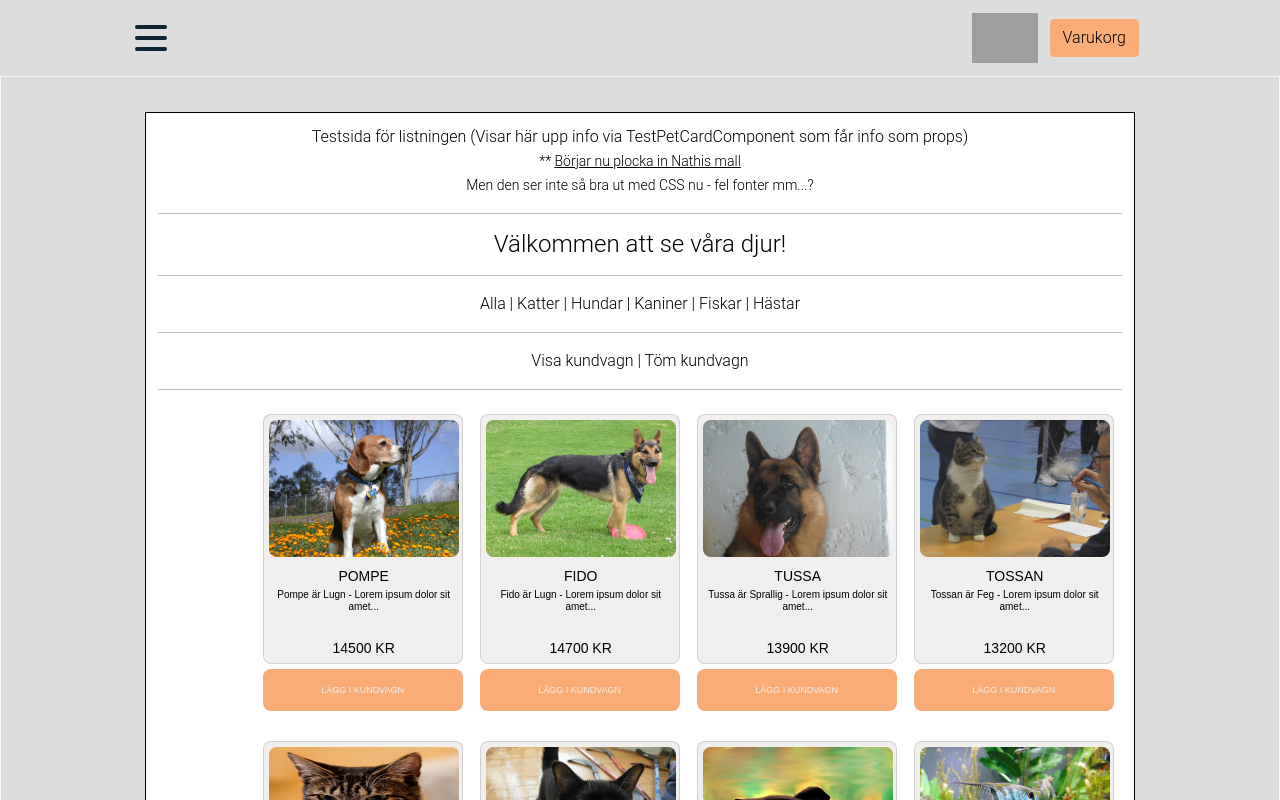
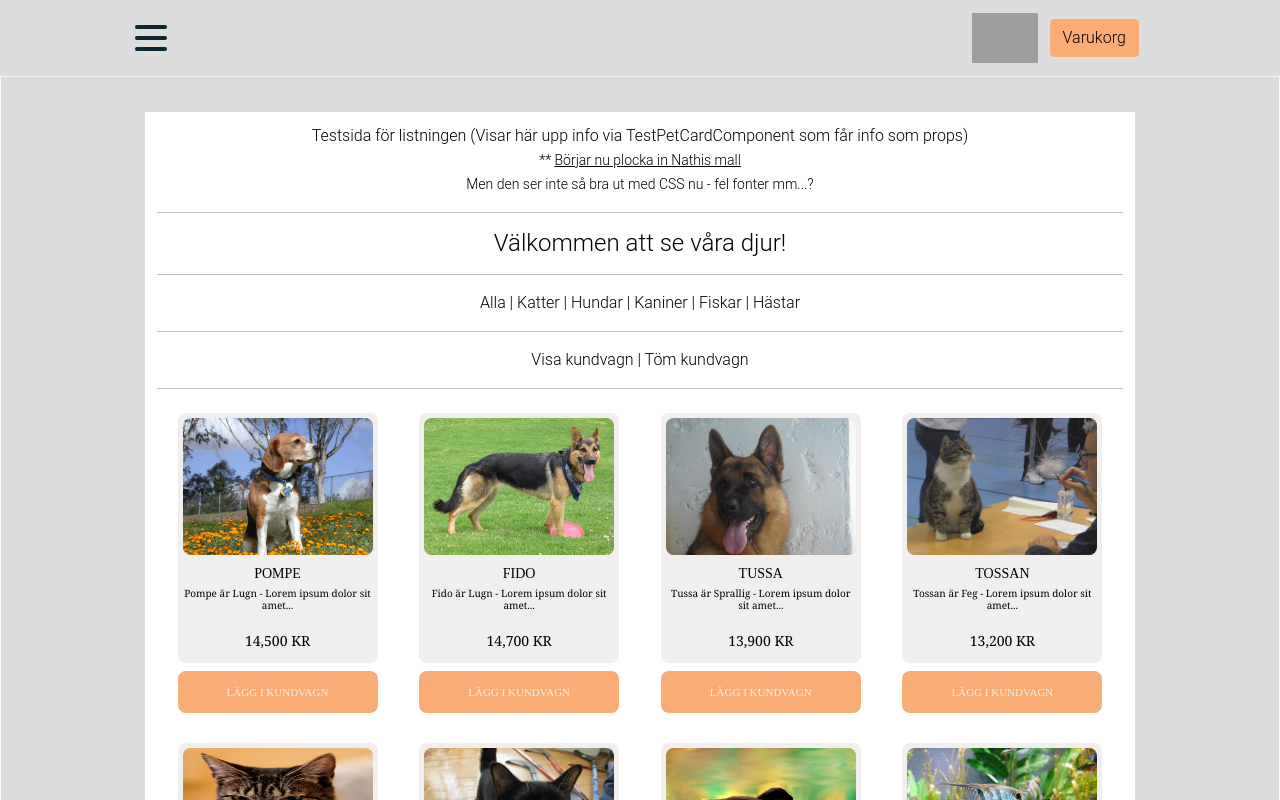
Before and after one commit to linusromlandITHS/JavaScript-med-Ramverk-Laboration-3, a Vue app: page /#/testpetlisting in a window 1280 px wide. Shown: the top 800 px of the page. Built offline with nearby package versions, Linux system fonts and the light colour scheme; grey boxes are pictures that could not be loaded.

Commit message:
Some changes in graphics on the listings page (TestPetCardComponent.vue)

```diff
--- a/src/components/TestPetCardComponent.vue
+++ b/src/components/TestPetCardComponent.vue
@@ -38,8 +38,10 @@
 			</picture> -->
 		</div>
 		<div class="title">{{ p_name }}</div>
-		<div class="text">{{ p_name }} är {{ p_temperament }} - Lorem ipsum dolor sit amet...</div>
-		<div class="price">{{ p_price }} KR</div>
+		<div class="card_description_text">{{ p_name }} är {{ p_temperament }} - Lorem ipsum dolor sit amet...</div>
+
+		<!-- .toLocaleString() visar nummer med mellanslag: 10000 blir 10 000 -->
+		<div class="price">{{ p_price.toLocaleString() }} KR</div>
 	</div>
 
 	<button type="button" class="cart-button" @click="add_to_cart(this.p_id, this.p_name)">Lägg i kundvagn</button>
@@ -85,27 +87,23 @@
 			add_to_cart(id_, na_) {
 				//alert("Här lägger vi " + na_ + " i kundvagnen:\nID: " + id_);
 
-				// 1 Hämta tidigare innehåll i localStorage (en array)
-
+				// 1 Hämta tidigare innehåll i localStorage (ett objekt)
 				if (localStorage.getItem('petCart')) {
 					var cart = JSON.parse(localStorage.getItem('petCart'));
-
 					//	alert("Det fanns ngt i ls");
 				} else {
 					//alert("ls var tomt.");
 					var cart = {}; //sessionStorage.getItem('petCart');
 				}
 
-				// 2 Pusha det aktuella id:t till hämtad array
-
+				// 2 Lägg till det aktuella id:t till hämtat obj
 				// Lägger till aktuellt djur
 				cart[id_] = na_;
 
-				// 3 Sätt localStorage till den nya arrayen
+				// 3 Sätt localStorage till det nya objektet
 				localStorage.setItem('petCart', JSON.stringify(cart));
 
 				// 4 (Ev.) meddela vad som ligger i localStorage (kundvagnen) nu
-
 				this.displayCartContents();
 			},
 			// Alerta innehållet i kundvagn (petCart) i Localstorage
@@ -163,10 +161,12 @@ Mobil: Bredd 158px, Höjd 229px */
 		background-color: #f0efee;
 		padding: 5px;
 		border-radius: 8px;
+		border:none;
+		transition: transform .1s; /* Animation */
 	}
 
 	.card:hover {
-		border: 1px solid black;
+		transform: scale(1.04);
 	}
 
 	.image {
@@ -202,11 +202,11 @@ Mobil: Bredd 158px, Höjd 229px */
 		margin-top: 5px;
 	}
 
-	.text {
+	.card_description_text {
 		width: 190px;
-		height: 50.4px;
+		height: 40px;
 
-		/* font-family: 'Noto Serif', 'Roboto Mono', Arial; */
+		font-family: 'Noto Serif';/*, 'Roboto Mono', Arial;*/
 
 		font-style: normal;
 		font-weight: 200;
@@ -228,6 +228,7 @@ Mobil: Bredd 158px, Höjd 229px */
 		text-align: center;
 		color: #000000;
 		margin-bottom: 5px;
+		font-family: "Noto Serif";
 	}
 
 	.cart-button {
@@ -236,24 +237,27 @@ Mobil: Bredd 158px, Höjd 229px */
 
 		background: #faac77;
 		border-radius: 8px;
-		margin-top: 5px;
+		margin-top: 8px;
 
 		font-style: normal;
 		font-weight: normal;
-		font-size: 9px;
+		font-size: 11px;
 		line-height: 12px;
 		text-align: center;
 		text-transform: uppercase;
 
 		color: #f0efee;
 		border: none;
+		transition: transform .1s; /* Animation */
+
 	}
 	.cart-button:hover {
-		border: 1px solid black;
+
+				transform: scale(1.04);
 	}
 
 	* {
-		font-family: 'Roboto Mono', Arial, sans-serif;
+		font-family: "Roboto Mono";
 		font-style: normal;
 		font-weight: normal;
 	}
--- a/src/views/TestPetListing.vue
+++ b/src/views/TestPetListing.vue
@@ -1,5 +1,5 @@
 <template >
-	<div style="background-color: white !important;color:black; padding: 12px; border: 1px solid;  text-align:center;max-width:82%;margin-right:auto;margin-left:auto;">
+	<div style="background-color: white !important;color:black; padding: 12px; text-align:center;max-width:82%;margin-right:auto;margin-left:auto;">
 
 <p>Testsida för listningen
 <i>(Visar här upp  info via TestPetCardComponent som får info som props)</i> <br /><small>** <u>Börjar nu plocka in Nathis mall</u><br/>Men den ser inte så bra ut med CSS nu - fel fonter mm...?</small>
@@ -16,7 +16,7 @@
 
 <hr />
 
-<div  class="d-flex flex-wrap justify-content-around" style="background-color:white !important;margin-left:10%;">
+<div  class="d-flex flex-wrap justify-content-around" style="background-color:white !important;margin-left:auto;margin-right:auto;">
   <div v-for="pet in current_pet_list" class="p-2" 	>
 
 <!-- v-if="pet.type=='Fisk'" -->
```
